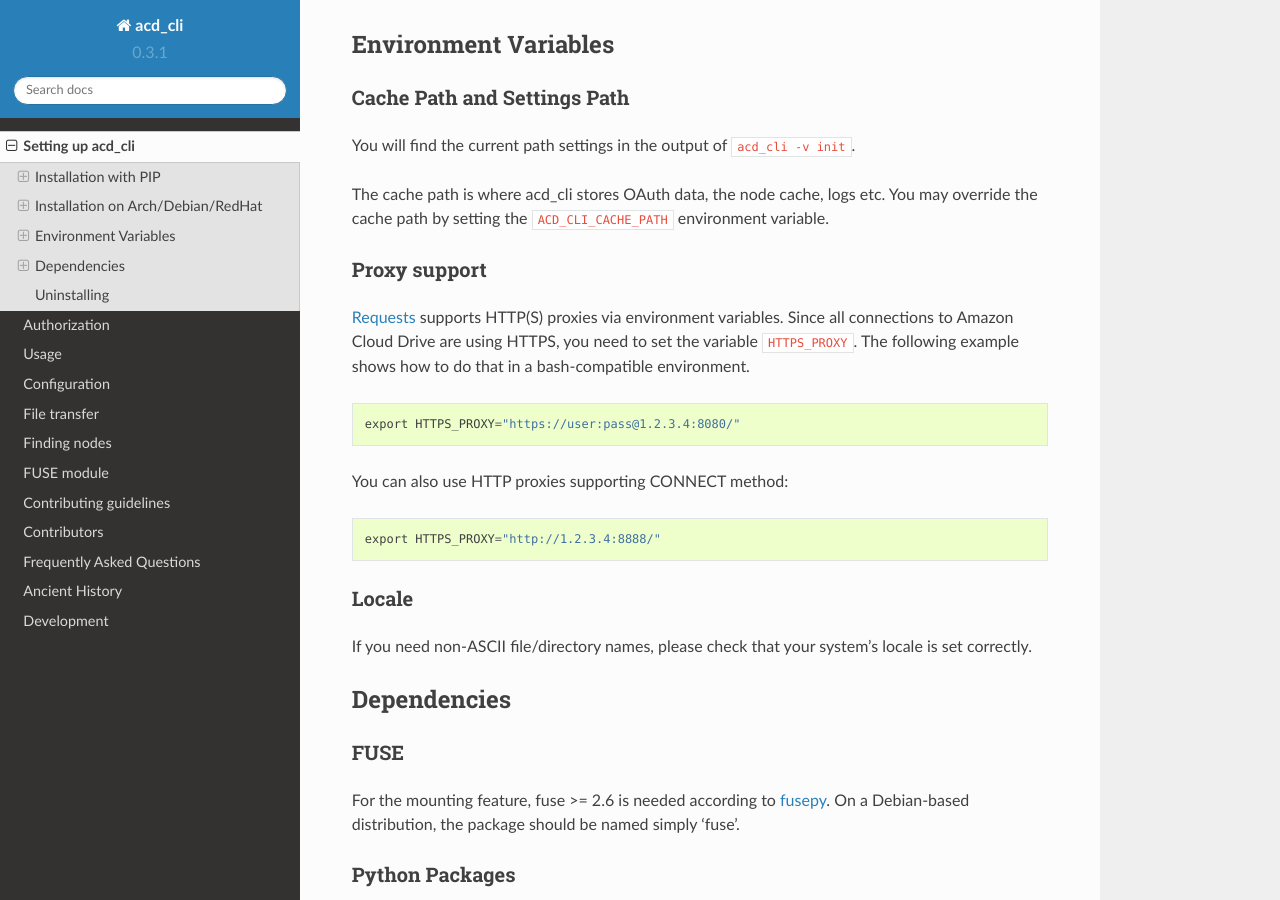
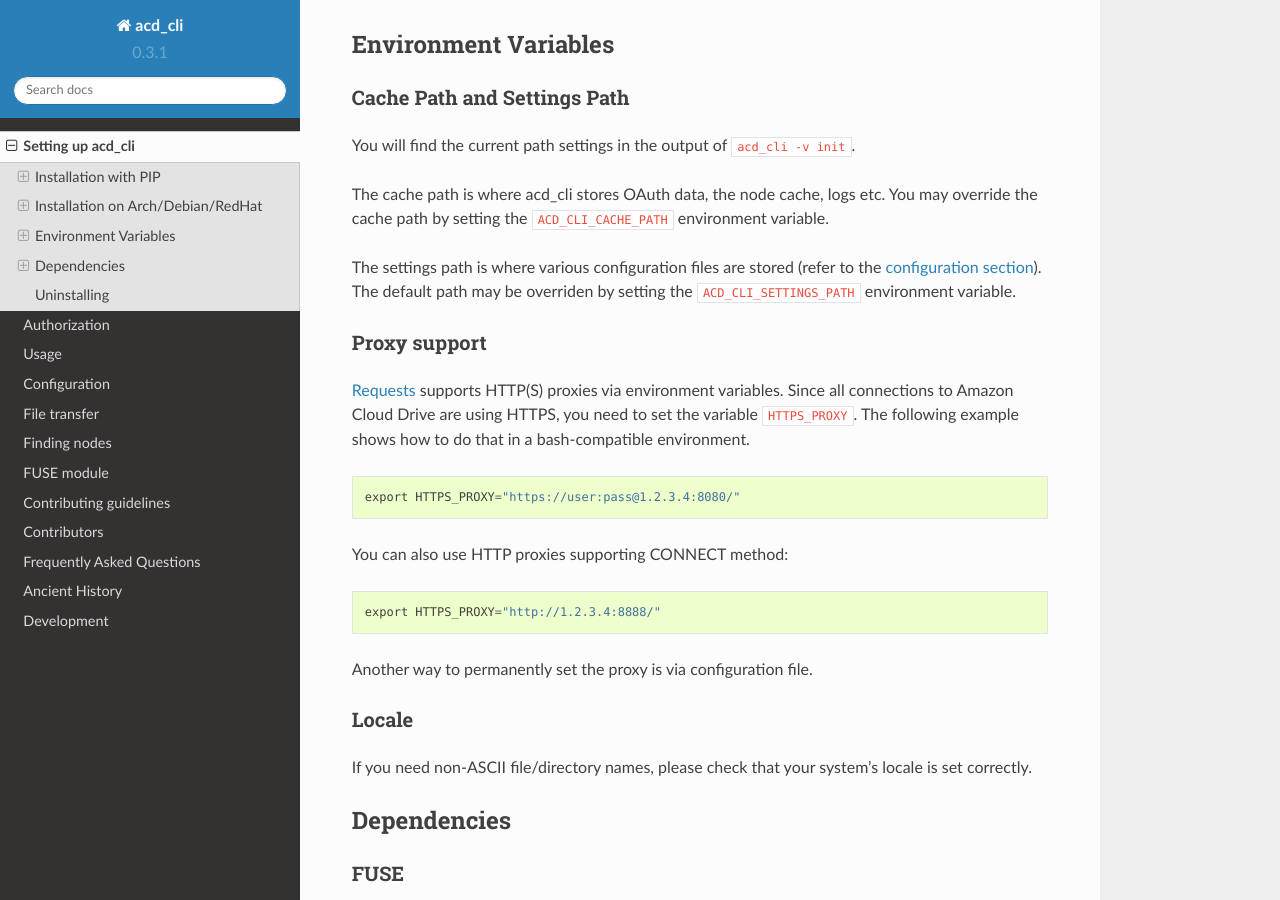
Before and after one commit to yadayada/acd_cli, a Sphinx documentation site: the page built from docs/setup.rst, in a window 1280 px wide and 900 px high, scrolled down 1736 px. Built offline with Sphinx 7.4.7 and the Read the Docs theme 2.0.0, drawn with Linux system fonts in a browser that asks for light colours.

Commit message:
add proxies config section to acd_client.ini
Closes #337.

```diff
--- a/docs/setup.rst
+++ b/docs/setup.rst
@@ -90,8 +90,9 @@
 The cache path is where acd\_cli stores OAuth data, the node cache, logs etc. You
 may override the cache path by setting the ``ACD_CLI_CACHE_PATH`` environment variable.
 
-.. The settings path is where various configuration files are stored.
-   The default path may be overriden the ``ACD_CLI_SETTINGS_PATH`` environment variable.
+The settings path is where various configuration files are stored (refer to the
+:doc:`configuration section <configuration>`).
+The default path may be overriden by setting the ``ACD_CLI_SETTINGS_PATH`` environment variable.
 
 Proxy support
 ~~~~~~~~~~~~~
@@ -108,6 +109,8 @@
 ::
 
     export HTTPS_PROXY="http://1.2.3.4:8888/"
+
+Another way to permanently set the proxy is via configuration file.
 
 Locale
 ~~~~~~
```
Also changed, not shown: docs/configuration.rst (+5 -2 lines), 2 other files.
